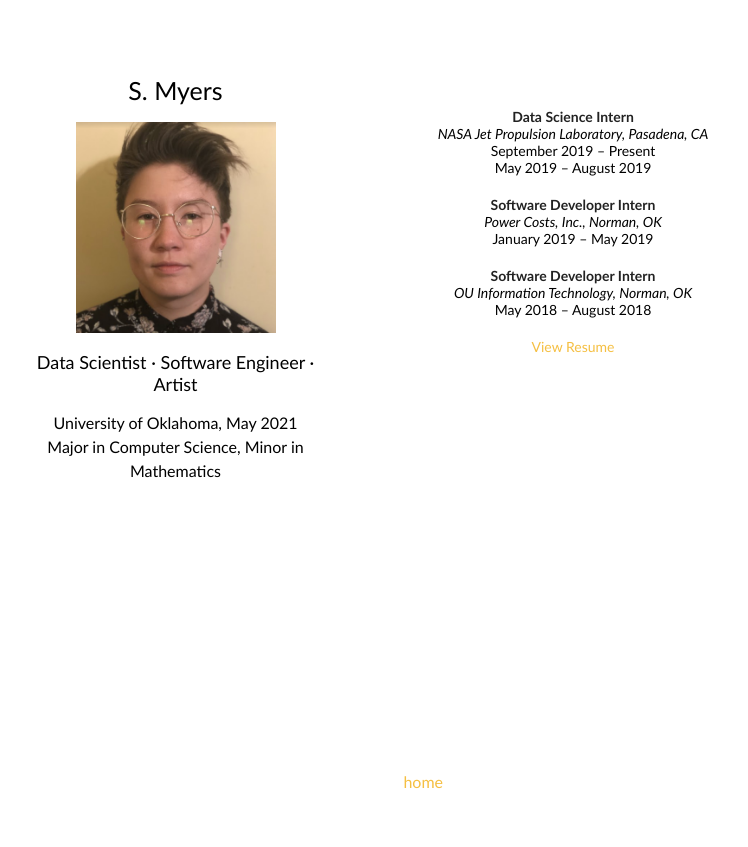
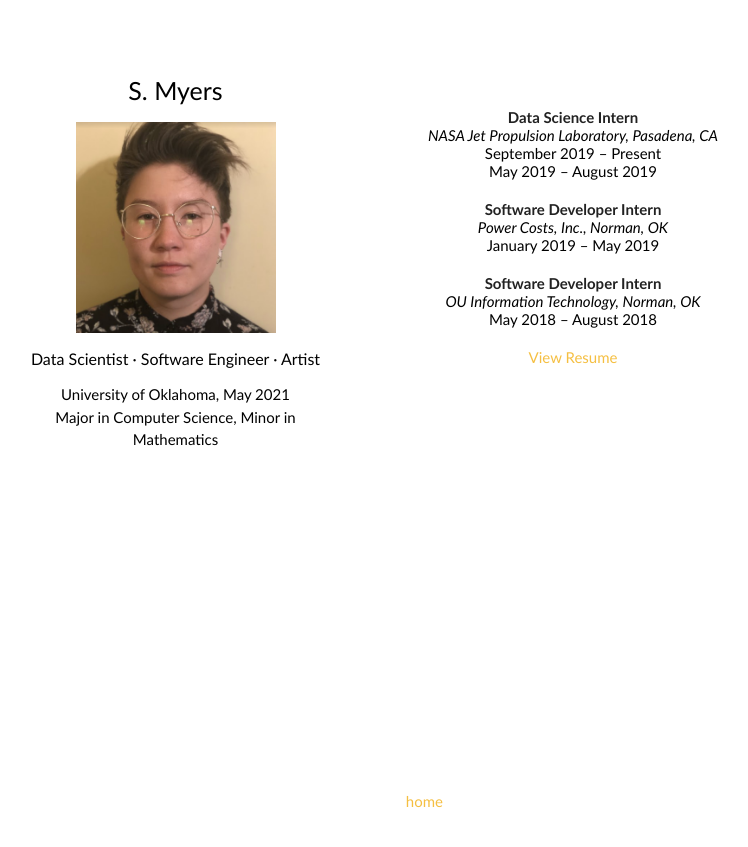
Before and after one commit to myer0432/myer0432.github.io, a Jekyll site: the page built from index.md, in a window 1280 px wide. Shown: the top 847 px of the page, without its empty margins (197-945 px from the left). Built offline with Jekyll 4.4.1, drawn with Linux system fonts in a browser that asks for light colours.

Commit message:
font sizes

```diff
--- a/_layouts/default.html
+++ b/_layouts/default.html
@@ -28,7 +28,7 @@
 
       <section>{{ content }}</section>
 
-      <footer><h3><a href="{{ "/" | absolute_url }}" width="200">home</a></h3></footer>
+      <footer><a href="{{ "/" | absolute_url }}" width="200">home</a></footer>
 
     </div>
 
--- a/_sass/jekyll-theme-minimal.scss
+++ b/_sass/jekyll-theme-minimal.scss
@@ -4,7 +4,7 @@
 body {
   background-color: #fff;
   padding:50px;
-  font:14px Optima,Segoe,Segoe UI,Candara,Calibri,Arial,sans-serif;
+  font:15px Optima,Segoe,Segoe UI,Candara,Calibri,Arial,sans-serif;
   color:#000;
 }
 
@@ -18,11 +18,10 @@ h1 {
 }
 
 h2 {
-  font-size:18px;
+  font-size:16px;
 }
 
 h3 {
-  font-size:16px;
   line-height:1.5;
 }
 
```
